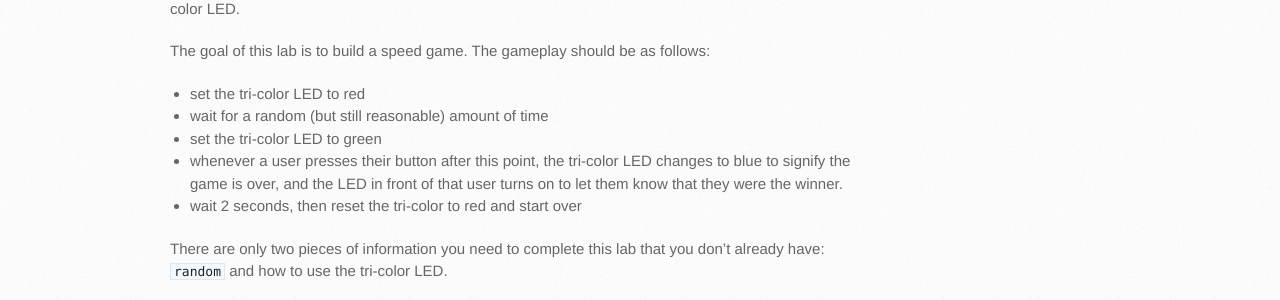
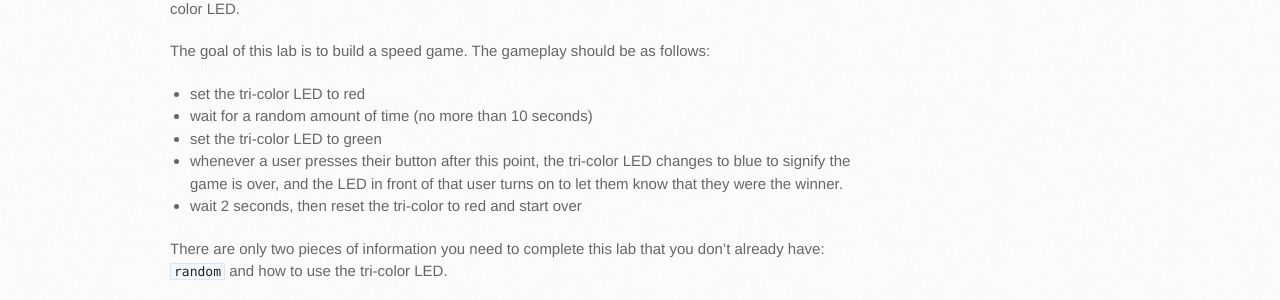
Before and after one commit to TTU-CSC/ttu-csc.github.com, a Jekyll site: the page built from _posts/2015-07-01-lab-5-speed-game-1.markdown, in a window 1280 px wide. Shown: the part 316-616 px from the top of the page. Built offline with Jekyll 4.4.1, drawn with Linux system fonts in a browser that asks for light colours.

Commit message:
Updated time limit on randomness (concrete number)

```diff
--- a/_posts/2015-07-01-lab-5-speed-game-1.markdown
+++ b/_posts/2015-07-01-lab-5-speed-game-1.markdown
@@ -10,7 +10,7 @@ It's time for a fun lab! For this lab, we're going to need two buttons, two norm
 The goal of this lab is to build a speed game. The gameplay should be as follows:
 
 - set the tri-color LED to red
-- wait for a random (but still reasonable) amount of time
+- wait for a random amount of time (no more than 10 seconds)
 - set the tri-color LED to green
 - whenever a user presses their button after this point, the tri-color LED changes to blue to signify the game is over, and the LED in front of that user turns on to let them know that they were the winner.
 - wait 2 seconds, then reset the tri-color to red and start over
```
